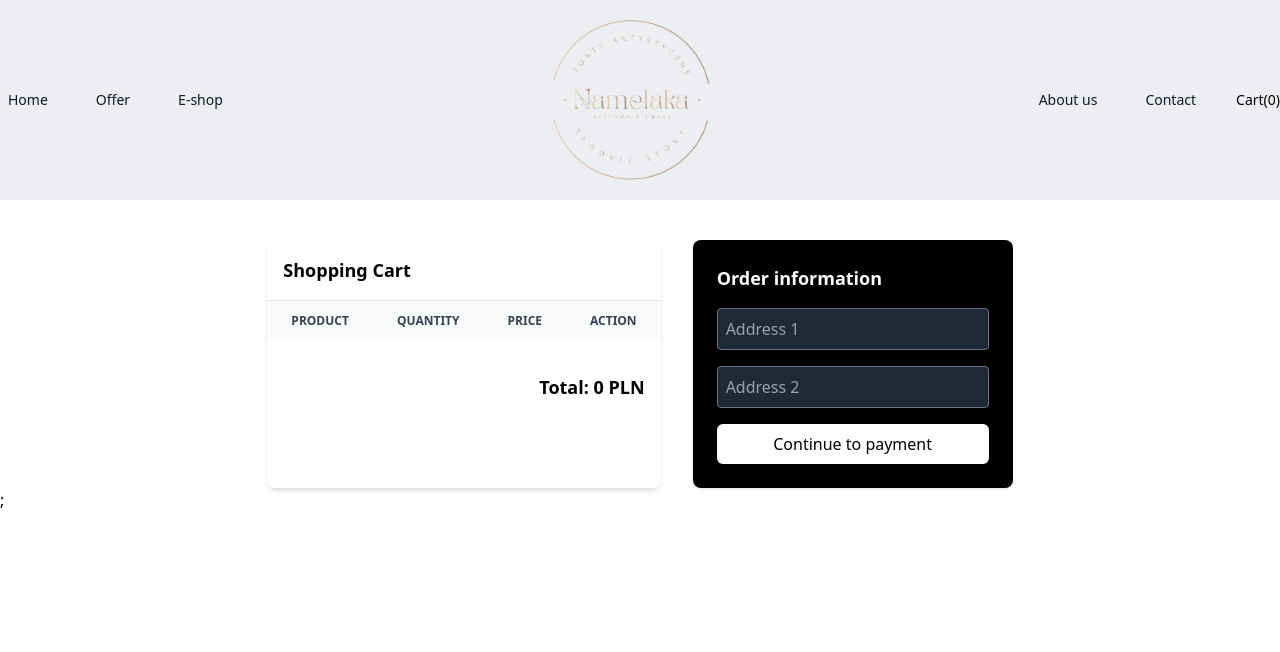
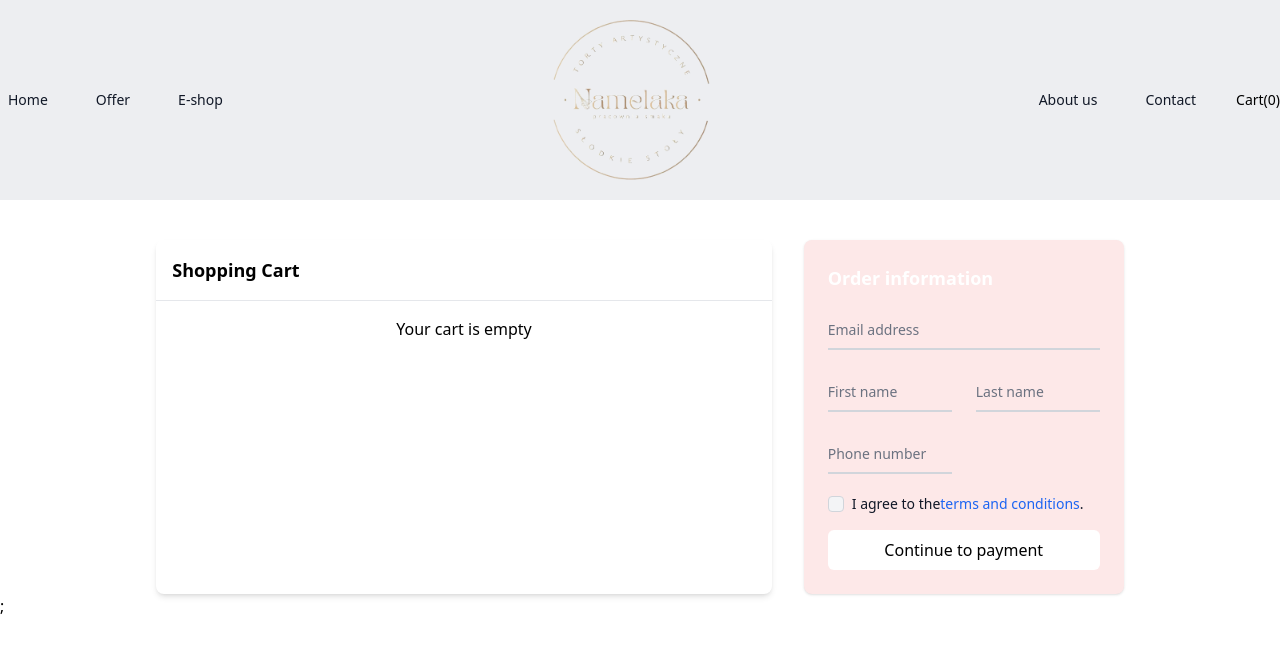
Before and after one commit to LourInf/Namelaka_pracownia_smaku_landing, a Next.js app: page /cart in a window 1280 px wide. Shown: the top 652 px of the page. Built offline with nearby package versions, Linux system fonts and the light colour scheme.

Commit message:
order info and payment stripe set up

```diff
--- /dev/null
+++ b/models/Order.js
@@ -0,0 +1,19 @@
+import mongoose from "mongoose";
+
+const { Schema } = mongoose;
+
+const OrderSchema = new Schema(
+  {
+    line_items: Object,
+    name: String,
+    email: String,
+    surname: String,
+    phone: String,
+    terms: Boolean,
+    paid: Boolean,
+  },
+  { timestamps: true }
+);
+
+export const Order =
+  mongoose.models.Order || mongoose.model("Order", OrderSchema);
--- a/package.json
+++ b/package.json
@@ -14,7 +14,8 @@
     "mongoose": "^8.3.1",
     "next": "14.2.1",
     "react": "^18",
-    "react-dom": "^18"
+    "react-dom": "^18",
+    "stripe": "^15.2.0"
   },
   "devDependencies": {
     "eslint": "^8",
--- /dev/null
+++ b/pages/api/checkout.js
@@ -0,0 +1,61 @@
+import { mongooseConnect } from "@/lib/mongoose";
+import { Product } from "@/models/Product";
+import { Order } from "@/models/Order";
+
+const stripe = require("stripe")(process.env.STRIPE_SK);
+
+export default async function handler(req, res) {
+  if (req.method !== "POST") {
+    return res.status(405).json({ message: "Method not allowed" });
+  }
+  const { email, name, surname, phone, terms, products } = req.body;
+
+  await mongooseConnect;
+  const productsIds = products.split(",");
+  const uniqueIds = [...new Set(productsIds)];
+  const productsInfos = await Product.find({ _id: uniqueIds });
+
+  let line_items = [];
+  for (const productId of uniqueIds) {
+    const productInfo = productsInfos.find(
+      (p) => p._id.toString() === productId
+    );
+    const quantity = productsIds.filter((id) => id === productId).length || 0;
+    if (quantity > 0 && productInfo) {
+      line_items.push({
+        quantity,
+        price_data: {
+          currency: "PLN",
+          product_data: { name: productInfo.title },
+          unit_amount: productInfo.price * 100,
+        },
+      });
+    }
+  }
+
+  // Convert terms checkbox value to boolean
+  const termsAccepted = terms === "on" ? true : false;
+
+  // res.json({ line_items });
+  const orderDoc = await Order.create({
+    line_items,
+    name,
+    email,
+    surname,
+    terms: termsAccepted,
+    paid: false,
+  });
+
+  const session = await stripe.checkout.sessions.create({
+    line_items,
+    mode: "payment",
+    customer_email: email,
+    success_url: process.env.PUBLIC_URL + "/cart?success=true",
+    cancel_url: process.env.PUBLIC_URL + "/cart?cancelled=true",
+    metadata: { orderId: orderDoc._id.toString() },
+  });
+
+  res.json({
+    url: session.url,
+  });
+}
--- a/pages/cart.js
+++ b/pages/cart.js
@@ -2,6 +2,7 @@ import { CartContext } from "@/components/CartContext";
 import axios from "axios";
 import { useContext, useEffect, useState } from "react";
 import Image from "next/image";
+import Link from "next/link";
 
 export default function Cart() {
   //'products' stores detailed info about the products (id, title, description, img...) that we can use as a state to display info to the user
@@ -9,6 +10,11 @@ export default function Cart() {
   const { cartProducts, addProduct, decreaseProduct, removeProduct } =
     useContext(CartContext);
   const [products, setProducts] = useState([]);
+  const [email, setEmail] = useState("");
+  const [name, setName] = useState("");
+  const [surname, setSurname] = useState("");
+  const [phone, setPhone] = useState("");
+  const [terms, setTerms] = useState(false);
 
   //When items are added to the cart, their IDs are stored in cartProducts. So whenever cartProducts>0 then I want to grab the info from our products (and i put that inside a state too)
   // This useEffect is triggered when cartProducts changes (eg. when items are added to or removed from the cart).
@@ -30,6 +36,8 @@ export default function Cart() {
             error.response?.data || error.message
           );
         });
+    } else {
+      setProducts([]);
     }
   }, [cartProducts]);
 
@@ -55,6 +63,8 @@ export default function Cart() {
           <div className="flex justify-between border-b p-4">
             <h1 className="text-lg font-bold">Shopping Cart</h1>
           </div>
+          {products.length > 0 ? (
+            <>
               <table className="w-full text-sm text-left text-gray-500 dark:text-gray-400">
                 <thead className="text-xs text-gray-700 uppercase bg-gray-50 dark:bg-gray-700 dark:text-gray-400">
                   <tr>
@@ -114,12 +124,12 @@ export default function Cart() {
                           </div>
                         </td>
                         <td className="px-6 py-4 font-bold text-gray-900 dark:text-white">
-                      {product.price} PLN
+                          {product.price * quantity} PLN
                         </td>
                         <td className="px-6 py-4 text-right">
                           <button
                             onClick={() => removeProduct(product._id)}
-                        className="text-red-600 hover:underline dark:text-red-500"
+                            className="hover:underline dark:text-red-500"
                           >
                             <svg
                               xmlns="http://www.w3.org/2000/svg"
@@ -145,24 +155,131 @@ export default function Cart() {
               <div className="flex justify-end mt-4 p-4">
                 <span className="text-lg font-bold">Total: {total} PLN</span>
               </div>
+            </>
+          ) : (
+            <div className="p-4 px-60">Your cart is empty</div>
+          )}
         </div>
 
         {/* Right section - Order info */}
-        <div className="bg-black text-white p-6 shadow rounded-lg w-full md:w-80">
+        <div className="bg-red-100 text-white p-6 shadow rounded-lg w-full md:w-80">
           <h2 className="text-lg font-bold mb-4">Order information</h2>
+
+          <form method="post" action="/api/checkout" class="max-w-md mx-auto">
+            <div class="relative z-0 w-full mb-5 group">
+              <input
+                type="email"
+                name="email"
+                id="floating_email"
+                class="block py-2.5 px-0 w-full text-sm text-gray-900 bg-transparent border-0 border-b-2 border-gray-300 appearance-none dark:text-white dark:border-gray-600 dark:focus:border-purple-500 focus:outline-none focus:ring-0 focus:border-purple-600 peer"
+                placeholder=" "
+                required
+                value={email}
+                onChange={(e) => setEmail(e.target.value)}
+              />
+              <label
+                htmlFor="floating_email"
+                class="peer-focus:font-medium absolute text-sm text-gray-500 dark:text-gray-400 duration-300 transform -translate-y-6 scale-75 top-3 -z-10 origin-[0] peer-focus:start-0 rtl:peer-focus:translate-x-1/4 rtl:peer-focus:left-auto peer-focus:text-purple-600 peer-focus:dark:text-purple-500 peer-placeholder-shown:scale-100 peer-placeholder-shown:translate-y-0 peer-focus:scale-75 peer-focus:-translate-y-6"
+              >
+                Email address
+              </label>
+            </div>
+
+            <div class="grid md:grid-cols-2 md:gap-6">
+              <div class="relative z-0 w-full mb-5 group">
                 <input
                   type="text"
-            placeholder="Address 1"
-            className="mb-4 p-2 w-full rounded bg-gray-800 text-white placeholder-gray-400"
+                  name="name"
+                  id="floating_first_name"
+                  class="block py-2.5 px-0 w-full text-sm text-gray-900 bg-transparent border-0 border-b-2 border-gray-300 appearance-none dark:text-white dark:border-gray-600 dark:focus:border-purple-500 focus:outline-none focus:ring-0 focus:border-purple-600 peer"
+                  placeholder=" "
+                  required
+                  value={name}
+                  onChange={(e) => setName(e.target.value)}
                 />
+                <label
+                  htmlFor="floating_first_name"
+                  class="peer-focus:font-medium absolute text-sm text-gray-500 dark:text-gray-400 duration-300 transform -translate-y-6 scale-75 top-3 -z-10 origin-[0] peer-focus:start-0 rtl:peer-focus:translate-x-1/4 peer-focus:text-purple-600 peer-focus:dark:text-purple-500 peer-placeholder-shown:scale-100 peer-placeholder-shown:translate-y-0 peer-focus:scale-75 peer-focus:-translate-y-6"
+                >
+                  First name
+                </label>
+              </div>
+              <div class="relative z-0 w-full mb-5 group">
                 <input
                   type="text"
-            placeholder="Address 2"
-            className="mb-4 p-2 w-full rounded bg-gray-800 text-white placeholder-gray-400"
+                  name="surname"
+                  id="floating_last_name"
+                  class="block py-2.5 px-0 w-full text-sm text-gray-900 bg-transparent border-0 border-b-2 border-gray-300 appearance-none dark:text-white dark:border-gray-600 dark:focus:border-purple-500 focus:outline-none focus:ring-0 focus:border-purple-600 peer"
+                  placeholder=" "
+                  required
+                  value={surname}
+                  onChange={(e) => setSurname(e.target.value)}
                 />
-          <button className="w-full bg-white text-black py-2 rounded-md">
+                <label
+                  htmlFor="floating_last_name"
+                  class="peer-focus:font-medium absolute text-sm text-gray-500 dark:text-gray-400 duration-300 transform -translate-y-6 scale-75 top-3 -z-10 origin-[0] peer-focus:start-0 rtl:peer-focus:translate-x-1/4 peer-focus:text-purple-600 peer-focus:dark:text-purple-500 peer-placeholder-shown:scale-100 peer-placeholder-shown:translate-y-0 peer-focus:scale-75 peer-focus:-translate-y-6"
+                >
+                  Last name
+                </label>
+              </div>
+            </div>
+            <div class="grid md:grid-cols-2 md:gap-6">
+              <div class="relative z-0 w-full mb-5 group">
+                <input
+                  type="tel"
+                  name="phone"
+                  id="floating_phone"
+                  class="block py-2.5 px-0 w-full text-sm text-gray-900 bg-transparent border-0 border-b-2 border-gray-300 appearance-none dark:text-white dark:border-gray-600 dark:focus:border-purple-500 focus:outline-none focus:ring-0 focus:border-purple-600 peer"
+                  placeholder=" "
+                  required
+                  value={phone}
+                  onChange={(e) => setPhone(e.target.value)}
+                />
+                <label
+                  for="floating_phone"
+                  class="peer-focus:font-medium absolute text-sm text-gray-500 dark:text-gray-400 duration-300 transform -translate-y-6 scale-75 top-3 -z-10 origin-[0] peer-focus:start-0 rtl:peer-focus:translate-x-1/4 peer-focus:text-purple-600 peer-focus:dark:text-purple-500 peer-placeholder-shown:scale-100 peer-placeholder-shown:translate-y-0 peer-focus:scale-75 peer-focus:-translate-y-6"
+                >
+                  Phone number
+                </label>
+              </div>
+            </div>
+            <div class="flex items-center mb-4">
+              <input
+                id="checkbox-1"
+                name="terms"
+                type="checkbox"
+                checked={terms}
+                required
+                onChange={(e) => setTerms(e.target.checked)}
+                class="w-4 h-4 text-blue-600 bg-gray-100 border-gray-300 rounded focus:ring-blue-500 dark:focus:ring-blue-600 dark:ring-offset-gray-800 dark:focus:ring-offset-gray-800 focus:ring-2 dark:bg-gray-700 dark:border-gray-600"
+              />
+              <label
+                htmlFor="checkbox-1"
+                class="ms-2 text-sm font-medium text-gray-900 dark:text-gray-300"
+              >
+                I agree to the
+                <Link
+                  href="#"
+                  class="text-blue-600 hover:underline dark:text-blue-500"
+                >
+                  terms and conditions
+                </Link>
+                .
+              </label>
+            </div>
+            <input
+              type="hidden"
+              name="products"
+              value={cartProducts.join(",")}
+            />
+            {/*to send as well in the background the ids of all products*/}
+            <button
+              type="submit"
+              className="w-full bg-white text-black py-2 rounded-md"
+            >
               Continue to payment
             </button>
+          </form>
         </div>
       </div>
     </div>
```
Also changed, not shown: 1 other file (tests, documents, lock files or other folders). Lines whose indentation alone changed are shown as unchanged.
